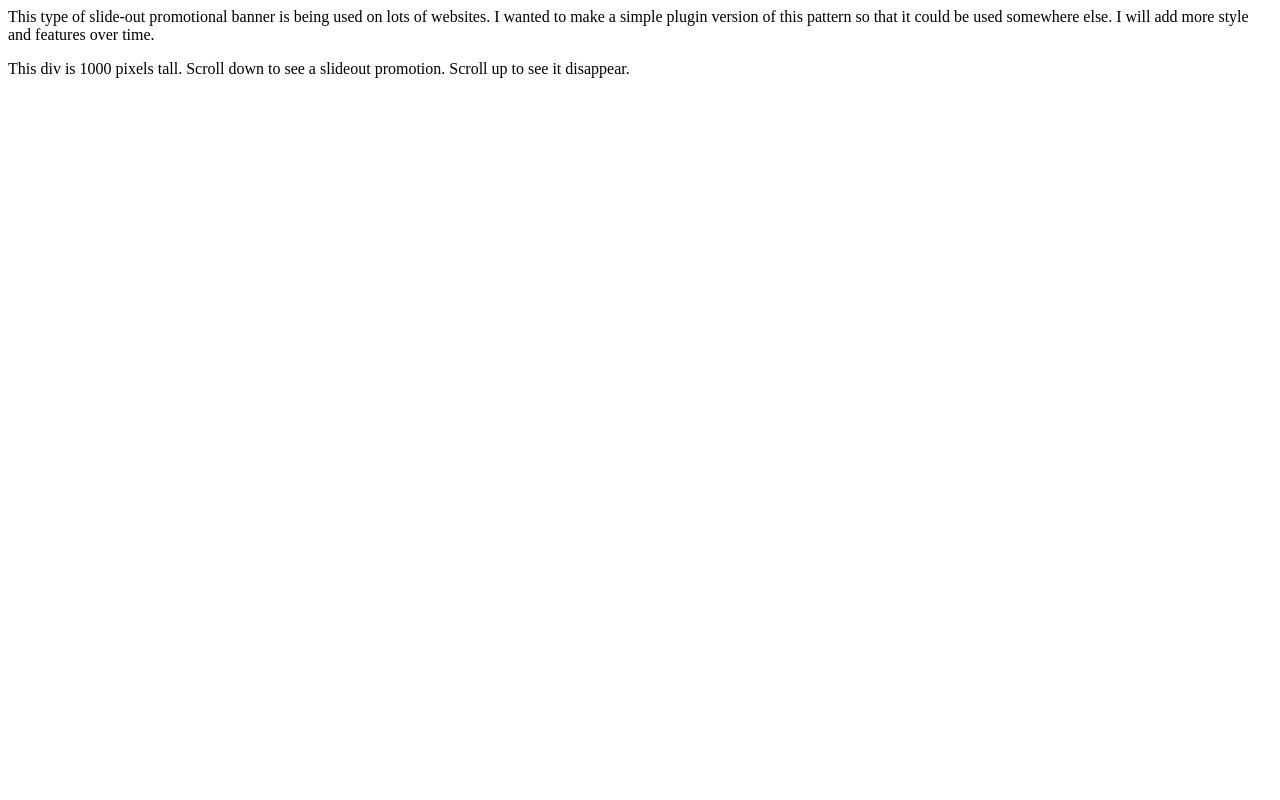
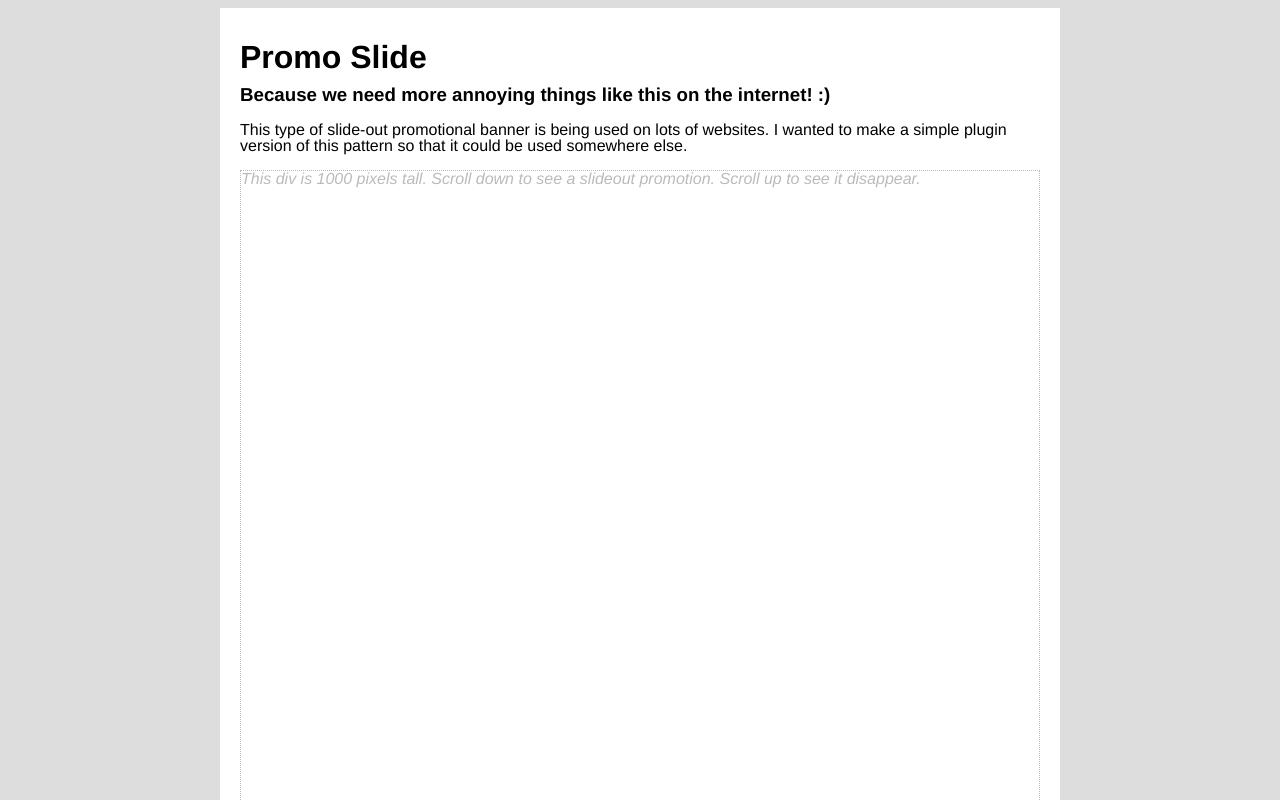
Before and after one commit to andyatkinson/promoSlide, a plain HTML site: page index.html in a window 1280 px wide. Shown: the top 800 px of the page. Drawn offline with Linux system fonts and the light colour scheme.

```diff
--- a/index.html
+++ b/index.html
@@ -19,12 +19,29 @@
         color:#555;
         white-space:nowrap;
       }
+
+      body {
+        background:#ddd;
+        font-family:Helvetica,Arial,sans-serif;
+        font-size:16px;
+        line-height:16px;
+      }
+      #page-content {
+        padding:20px;
+        width:800px;
+        background:#fff;
+        margin:0 auto;
+      }
     </style>
   </head>
   <body>
-    <p>This type of slide-out promotional banner is being used on lots of websites. I wanted to make a simple plugin version of this pattern so that it could be used somewhere else. I will add more style and features over time.</p>
+    <div id="page-content">
+      <h1>Promo Slide</h1>
+      <h3>Because we need more annoying things like this on the internet! :)</h3>
+      <p>This type of slide-out promotional banner is being used on lots of websites. I wanted to make a simple plugin version of this pattern so that it could be used somewhere else.</p>
 
-    <div style="height:1000px;">This div is 1000 pixels tall. Scroll down to see a slideout promotion. Scroll up to see it disappear.</div>
+    <div style="height:1000px;border:1px dotted;font-style:italic;color:#bbb;">This div is 1000 pixels tall. Scroll down to see a slideout promotion. Scroll up to see it disappear.</div>
+    </div>
 
     <script>
     $(function() {
```
Also changed, not shown: README.md (added).
